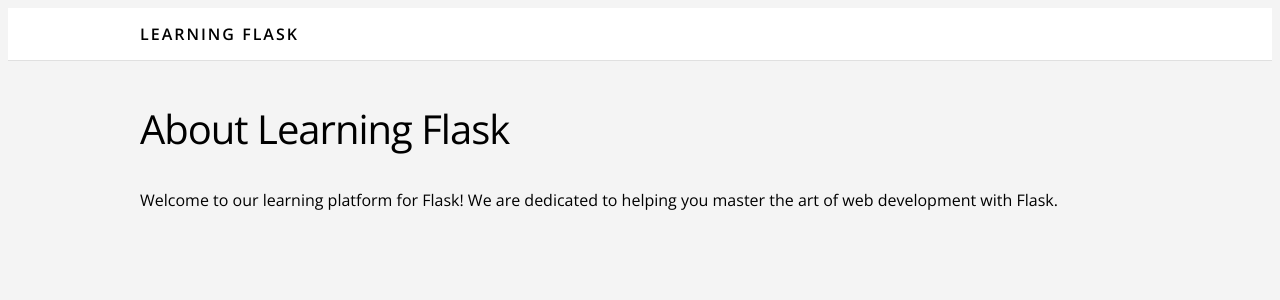
After one commit to RAYI-ROJAMANI/LearningFlask, a Flask app: page /about in a window 1280 px wide. The commit adds this page. Shown: the top 300 px of the page. Run offline with Flask 3, Linux system fonts and the light colour scheme.

Commit message:
describe what you changed

```diff
--- a/app.py
+++ b/app.py
@@ -5,6 +5,8 @@ app = Flask(__name__)
 @app.route("/")
 def index():
 	return render_template("index.html")
-
+@app.route("/about")
+def about():
+	return render_template("about.html")
 if __name__ == "__main__":
 	app.run(debug=True)
--- /dev/null
+++ b/templates/about.html
@@ -0,0 +1,10 @@
+{% extends "layout.html" %}
+{% block content %}
+	<main class = "about-section">
+        <div class = "container">
+            <h2>About Learning Flask</h2>
+            <p>Welcome to our learning platform for Flask! We are dedicated to helping you master the art of web development with Flask.</p>
+            </div>
+
+    </main>
+{% endblock %}
--- a/templates/index.html
+++ b/templates/index.html
@@ -7,7 +7,7 @@
 		<div class = "section-content">
 			<h2>Discover places near you.</h2>
 			<a href="#" class="btn-primary">Sign Up</a>
-			<a href="#" class="btn-secondary">Learn more</a>
+			<a href="{{ url_for('about') }}" class="btn-secondary">Learn more</a>
 		</div>
 		<div class="section-device">
 			<img src="static/img/map2.jpg">
```
